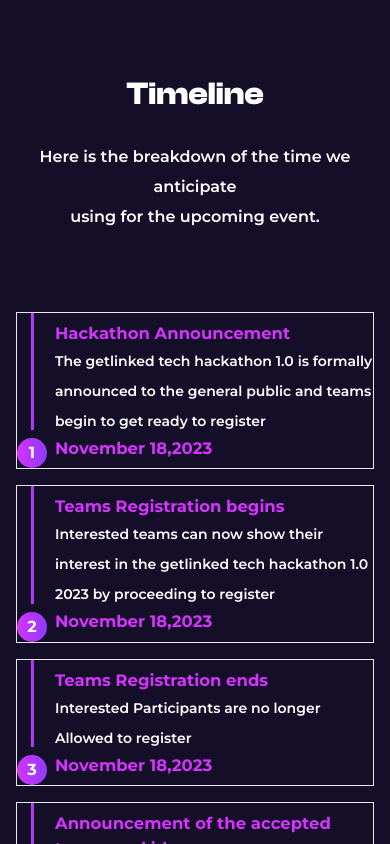
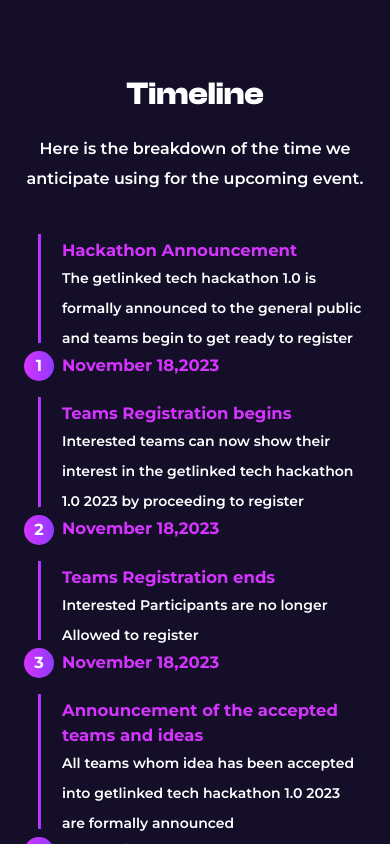
Before and after one commit to stephenokyere233/getlinked-hack, a Next.js app: page / in a window 390 px wide. Shown: the part 6300-7144 px from the top of the page. Built offline with nearby package versions, Linux system fonts and the light colour scheme.

Commit message:
fix:timeline section

```diff
--- a/components/sections/prizes/index.tsx
+++ b/components/sections/prizes/index.tsx
@@ -5,7 +5,7 @@
 
 const Prices = () => {
   return (
-    <section className=" relative py-20">
+    <section className=" relative md:py-10 lg:py-20">
       <Image
         src="/assets/prize-gradient.png"
         className="absolute w-full h-full -z-10 top-0 brightness-[20%] "
@@ -15,14 +15,14 @@
       />
       <Image
         src="/assets/idea-gradient.png"
-        className="absolute w-[1200px] -top-[100px] -z-10 "
+        className="absolute w-[1200px] top-0 md:-top-[50px] lg:-top-[100px] -z-10 "
         width={500}
         height={500}
         alt="idea-gradient"
       />
       <Image
         src="/assets/star-pink.svg"
-        className="absolute w-[30px] top-[200px] left-[20%]"
+        className="absolute w-[20px] lg:w-[30px] top-[50px] md:top-[100px] lg:top-[200px] left-[20%]"
         width={500}
         height={500}
         alt="hero-man"
@@ -68,21 +68,21 @@
             />
             <Image
               src="/assets/star-gray.png"
-              className=" w-[30px] absolute -bottom-[50px] right-[30%]"
+              className=" w-[20px] lg:w-[30px] absolute -bottom-[50px] right-[30%]"
               width={500}
               height={500}
               alt="hero-man"
             />
             <Image
               src="/assets/star.svg"
-              className="absolute w-[30px] top-16 right-2 lg:-right-4"
+              className="absolute w-[20px] lg:w-[30px] top-16 right-2 lg:-right-4"
               width={500}
               height={500}
               alt="hero-man"
             />
             <Image
               src="/assets/star.svg"
-              className="absolute w-[30px] top-0 left-20"
+              className="absolute w-[20px] lg:w-[30px] top-0 left-20"
               width={500}
               height={500}
               alt="hero-man"
@@ -95,20 +95,3 @@
 };
 
 export default Prices;
-
-
-      // <Image
-      //         src="/assets/star-pink.png"
-      //         className=" w-[30px] absolute top-[130px] left-[120px]"
-      //         width={500}
-      //         height={500}
-      //         alt="hero-man"
-      //       />
-
-            <Image
-              src="/assets/star.svg"
-              className="absolute w-[30px] bottom-0 right-16"
-              width={500}
-              height={500}
-              alt="hero-man"
-            />
--- a/components/sections/sponsers/index.tsx
+++ b/components/sections/sponsers/index.tsx
@@ -23,8 +23,9 @@
         <div className="text-center space-y-4">
           <h2 className="text-[32px] font-bold">Partners and Sponsors</h2>
           <p>
-            Getlinked Hackathon 1.0 is honored to have the following <br className="hidden lg:block"/> major
-            companies as its partners and sponsors
+            Getlinked Hackathon 1.0 is honored to have the following{" "}
+            <br className="hidden lg:block" /> major companies as its partners and
+            sponsors
           </p>
         </div>
         <div className="flex relative items-center justify-center my-20">
@@ -37,22 +38,22 @@
           />
           <Image
             src="/assets/star-purple.png"
-            className="absolute w-[30px] -top-10 left-10"
+            className="absolute w-[20px] lg:w-[30px] -top-10 left-10"
             width={500}
             height={500}
             alt="hero-man"
-                  />
+          />
 
           <Image
             src="/assets/star.svg"
-            className=" w-[30px] absolute bottom-[100px] right-[40%]"
+            className=" w-[10px] md:w-[20px] lg:w-[30px] absolute bottom-6 md:bottom-10 lg:bottom-[100px] right-[40%]"
             width={500}
             height={500}
             alt="hero-man"
           />
           <Image
             src="/assets/star-pink.svg"
-            className="absolute w-[30px] top-20 right-[40%]"
+            className="absolute w-[10px] md:w-[20px] lg:w-[30px] top-6 md:top-10 lg:top-20 right-[40%]"
             width={500}
             height={500}
             alt="hero-man"
--- a/components/sections/terms/index.tsx
+++ b/components/sections/terms/index.tsx
@@ -6,8 +6,8 @@
 
 const PrivacyPolicy = () => {
   return (
-    <section className="relative py-20">
-      <SectionLayout className="py-20 ">
+    <section className="relative py-10 lg:py-20">
+      <SectionLayout className=" py-10 lg:py-20 ">
         <Flex className="justify-between">
           <div className="relative w-full lg:w-[45%] ">
             <div className="space-y-6 pb-6">
--- a/components/sections/timeline/index.tsx
+++ b/components/sections/timeline/index.tsx
@@ -1,4 +1,3 @@
-import SectionLayout from "@/layout/section.layout";
 import React from "react";
 
 const Timeline = () => {
@@ -64,14 +63,14 @@
           </div>
         </div>
 
-        <div className={`flex xl:hidden gap-2 md:gap-4   border`}>
+        <div className={`flex xl:hidden gap-2 md:gap-4`}>
           <div className="w-max lg:w-[100px]  gap-2 lg:gap-4 flex flex-col justify-between items-center">
-            <div className="min-h-[80px] flex-1 lg:min-h-[100px] bg-line-gradient w-[3px]" />
+            <div className="min-h-[60px] flex-1 lg:min-h-[100px] bg-line-gradient w-[3px]" />
             <div className=" w-[30px] h-[30px] md:w-[40px] md:h-[40px] lg:w-[60px] flex items-center rounded-full lg:h-[60px] bg-line-gradient text-black justify-center">
               <span className="font-bold  text-white lg:text-[20px]">{index}</span>
             </div>
           </div>
-          <div className={`flex flex-col justify-between py-2 flex-1`}>
+          <div className={`flex flex-col justify-between py-1 md:py-2 flex-1`}>
             <div>
               <h3 className="text-pink font-bold text-[16.5px] lg:text-[22px]">
                 {title}
@@ -89,15 +88,15 @@
   return (
     <section className=" relative py-20">
       <div className="max-w-[1400px] mx-auto">
-        <div className="text-center space-y-6">
+        <div className="text-center space-y-4 lg:space-y-6">
           <h2 className="text-[32px] font-bold">Timeline</h2>
-          <p>
-            Here is the breakdown of the time we anticipate <br /> using for the upcoming
+          <p className="px-6">
+            Here is the breakdown of the time we anticipate <br className="hidden lg:block" /> using for the upcoming
             event.
           </p>
         </div>
-        <div className="py-10 w-full mx-auto my-6">
-          <div className="space-y-4 px-4">
+        <div className="py-2 lg:py-10 w-full mx-auto my-4 lg:my-6">
+          <div className="space-y-4 px-6 md:px-10 lg:px-4">
             {list.map((item, index) => {
               return (
                 <Row
```
